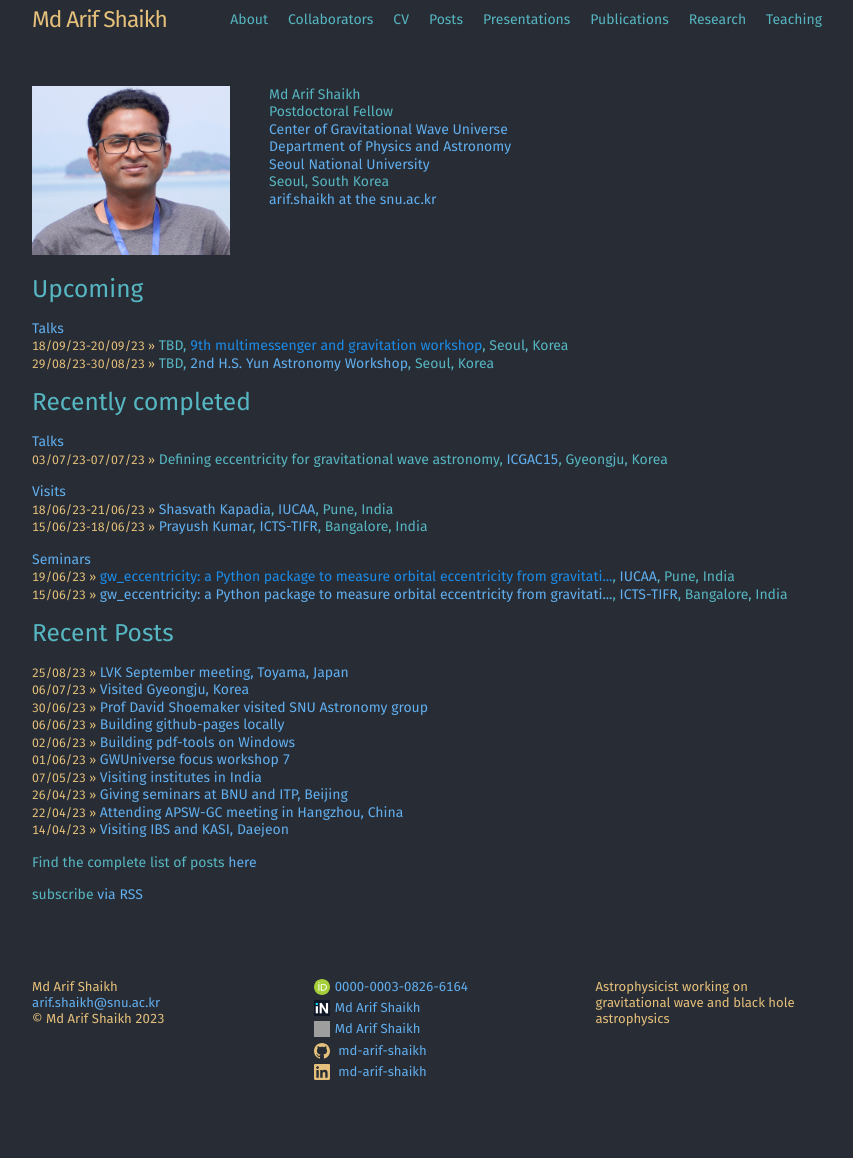
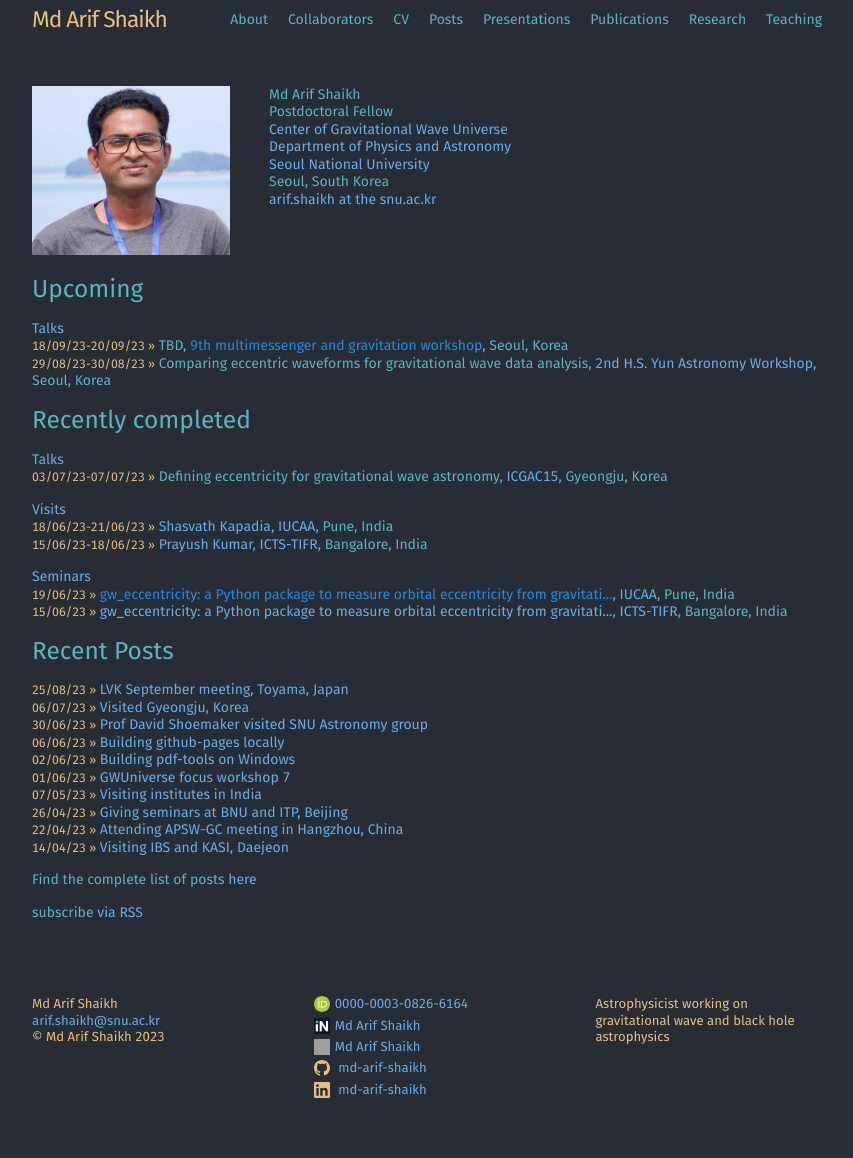
Before and after one commit to md-arif-shaikh/md-arif-shaikh.github.io, a Jekyll site: the page built from index.md, in a window 1280 px wide. Shown: the whole page, without its empty margins (213-1066 px from the left). Built offline with Jekyll 4.4.1, drawn with Linux system fonts in a browser that asks for light colours; grey boxes are pictures that could not be loaded.

Commit message:
update talk title

```diff
--- a/_data/conference-talks.yaml
+++ b/_data/conference-talks.yaml
@@ -13,7 +13,7 @@ mmaq-2023:
   to-year: 2023
 
 2nd-snu-arc-2023:
-  title: TBD
+  title: Comparing eccentric waveforms for gravitational wave data analysis
   url:
   conference: 2nd H.S. Yun Astronomy Workshop
   conference-url: "https://indico.ceou.snu.ac.kr/event/8/"
```
